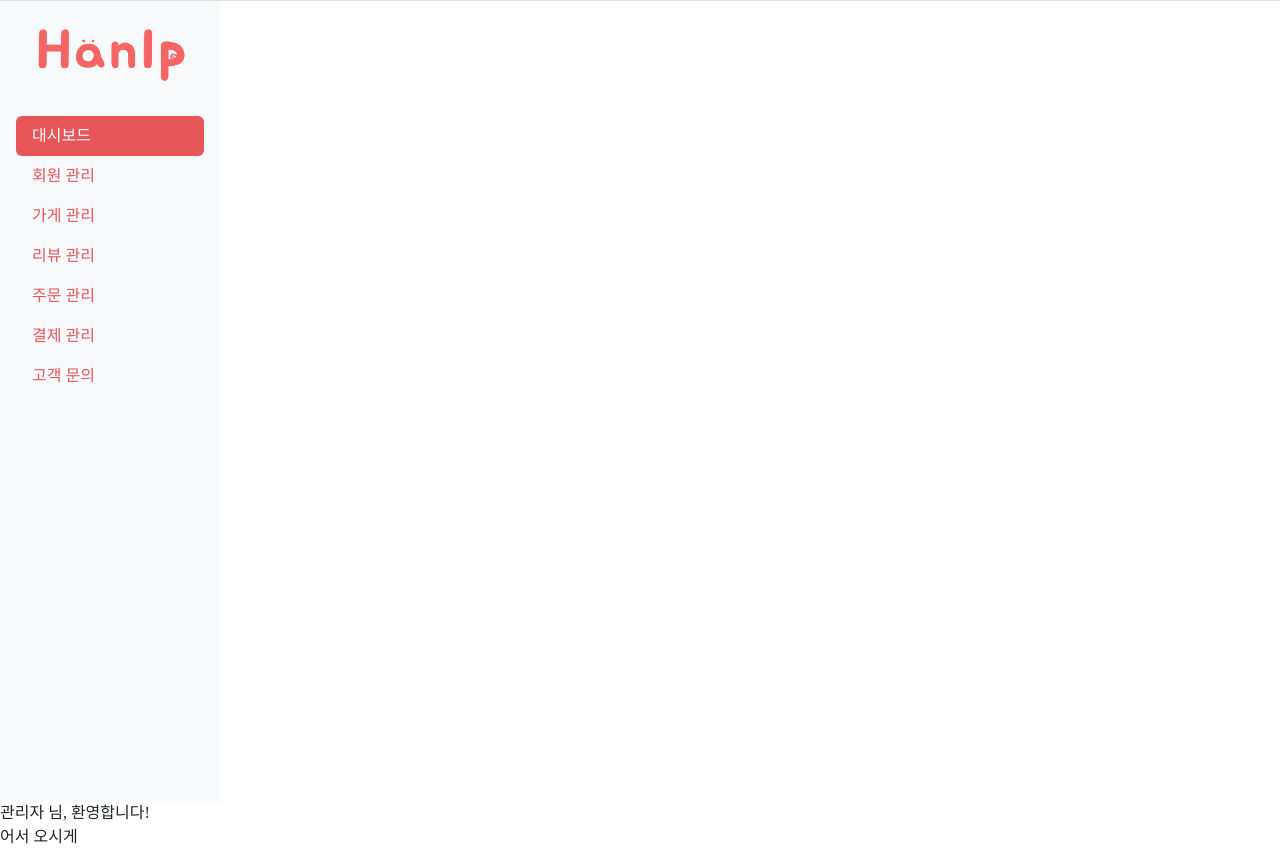
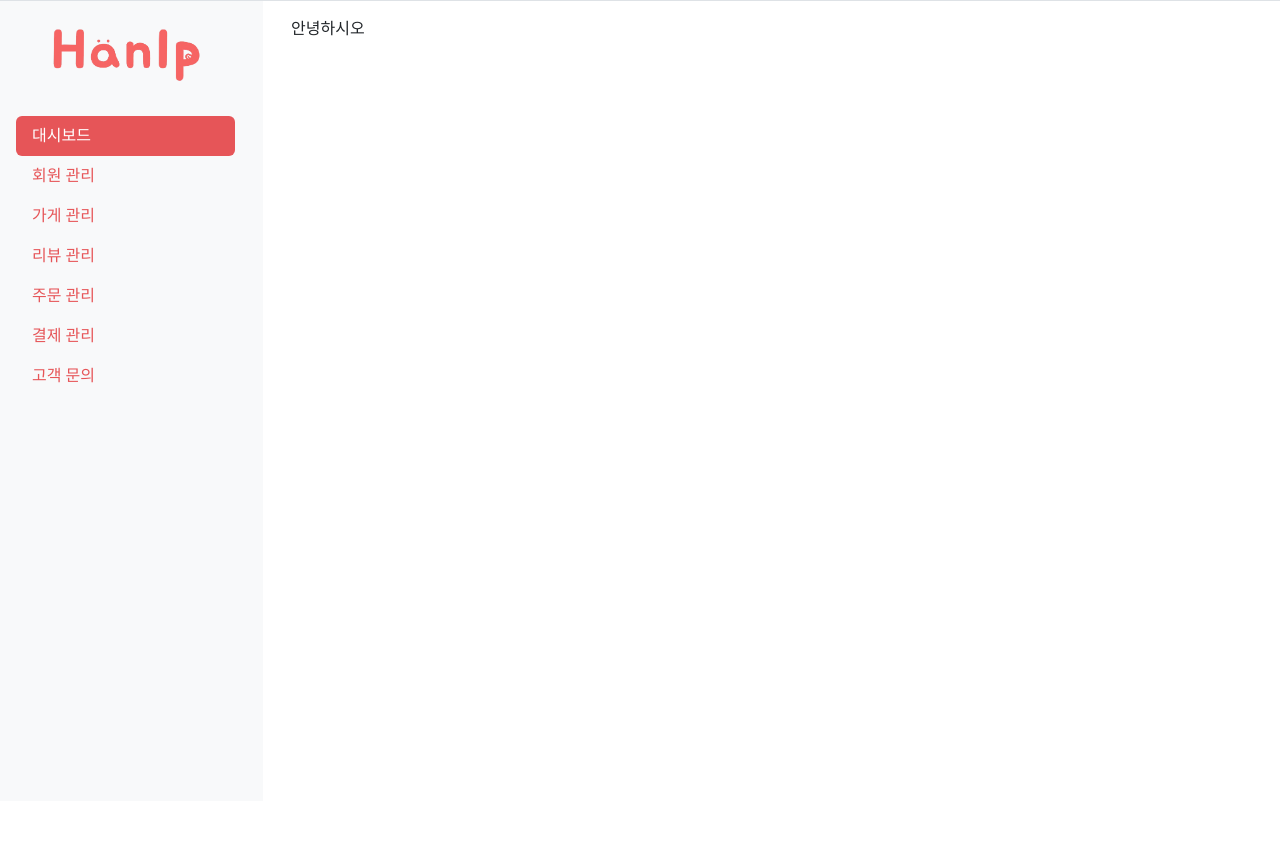
Before and after one commit to habi802/vue-admin, a Vue app: page / in a window 1280 px wide. After the commit the page ends 801 px from the top, so only its background shows below. Built offline with nearby package versions, Linux system fonts and the light colour scheme; a web font is replaced by a local one.

Commit message:
[refactor] 사이드바 수정

```diff
--- a/src/components/Header.vue
+++ /dev/null
@@ -1,13 +0,0 @@
-<script setup>
-
-</script>
-
-<template>
-    <header>
-        <span>관리자</span> 님, 환영합니다!
-    </header>
-</template>
-
-<style scoped>
-
-</style>
--- a/src/components/Sidebar.vue
+++ b/src/components/Sidebar.vue
@@ -3,13 +3,7 @@
 </script>
 
 <template>
-    <!-- 햄버거 버튼 (작은 화면에서만) -->
-    <div class="border-bottom">
-        <button class="hamburger btn btn-outline-dark d-md-none m-2" type="button" data-bs-toggle="offcanvas" data-bs-target="#sidebar" aria-controls="sidebar">☰</button>
-    </div>
-
-    <!-- 사이드바 -->
-    <div class="offcanvas-md offcanvas-start d-flex flex-column vh-100 bg-light p-3" tabindex="-1" id="sidebar">
+    <div id="sidebar" class="d-flex flex-column vh-100 bg-light p-3" tabindex="-1">
         <div class="text-center mb-4">
             <img class="logo" src="@/assets/logo.png" />
         </div>
@@ -26,18 +20,8 @@
 </template>
 
 <style scoped>
-.hamburger {
-    border-color: #FF6666;
-    color: #FF6666;
-
-    &:hover {
-        background-color: #FF6666;
-        color: white;
-    }
-}
-
 #sidebar {
-    width: 220px;
+    width: 275px;
 }
 
 .logo {
--- a/src/layouts/Admin.vue
+++ b/src/layouts/Admin.vue
@@ -1,14 +1,44 @@
 <script setup>
-import Header from '@/components/Header.vue';
 import Sidebar from '@/components/Sidebar.vue';
 </script>
 
 <template>
-    <Sidebar />
-    <Header />
-    <RouterView />
+    <div class="container-fluid p-0">
+        <!-- 햄버거 버튼 (작은 화면에서만) -->
+        <div class="border-bottom">
+            <button class="hamburger btn d-md-none m-2" type="button"
+                    data-bs-toggle="offcanvas" data-bs-target="#sidebar"
+                    aria-controls="sidebar">
+                ☰
+            </button>
+        </div>
+
+        <div class="row flex-nowrap">
+            <!-- 사이드바 -->
+            <div id="sidebar" class="offcanvas-md offcanvas-start d-md-flex bg-light" tabindex="-1">
+                <Sidebar />
+            </div>
+
+            <!-- 메인 컨텐츠 -->
+            <main class="col p-3">
+                <RouterView />
+            </main>
+        </div>
+    </div>
 </template>
 
 <style scoped>
+.hamburger {
+    border-color: #FF6666;
+    color: #FF6666;
 
+    &:hover {
+        background-color: #FF6666;
+        color: white;
+    }
+}
+
+#sidebar {
+    width: 275px;
+}
 </style>
--- a/src/views/Dashboard.vue
+++ b/src/views/Dashboard.vue
@@ -3,7 +3,9 @@
 </script>
 
 <template>
-    어서 오시게
+    <div class="container">
+        안녕하시오
+    </div>
 </template>
 
 <style scoped>
```
